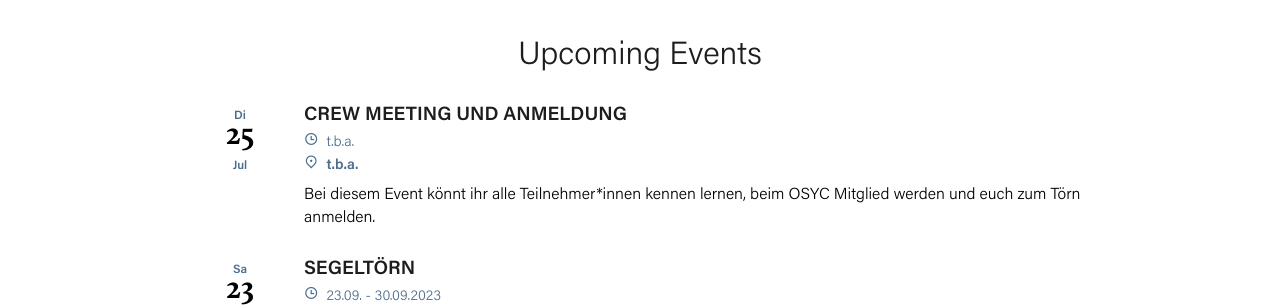
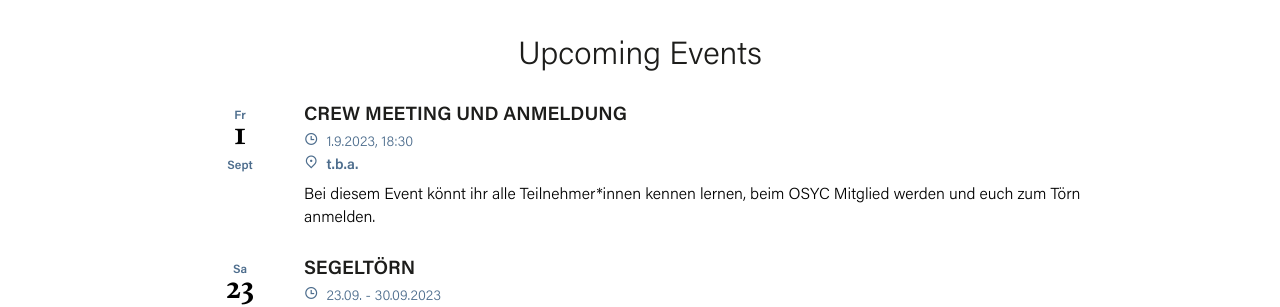
Before and after one commit to osyc-youth/osyc-youth.github.io, a Jekyll site: the page built from index.markdown, in a window 1280 px wide and 900 px high, scrolled down 2683 px. Shown: the part 155-462 px from the top of the window. Built offline with Jekyll 4.4.1, drawn with Linux system fonts in a browser that asks for light colours.

Commit message:
added next crew event

```diff
--- a/_layouts/main.html
+++ b/_layouts/main.html
@@ -88,16 +88,16 @@ layout: default
         <div class="event-new">
             <div class="event-date">
                 <div class="day-of-week">
-                    Di
+                    Fr
                 </div>
-                <div class="day">25</div>
+                <div class="day">1</div>
                 <div class="day-of-week">
-                    Jul
+                    Sept
                 </div>
             </div>
             <div class="event-details">
                 <h3>Crew Meeting und Anmeldung</h3>
-                <p class="info-new"> <i class="ri-time-line"></i> t.b.a.<span>
+                <p class="info-new"> <i class="ri-time-line"></i> 1.9.2023, 18:30 <span>
 
         </span> </p>
                 <p class="info-new"> <i class="ri-map-pin-2-line"></i>  <span><b>t.b.a.</b></span></p>
```
